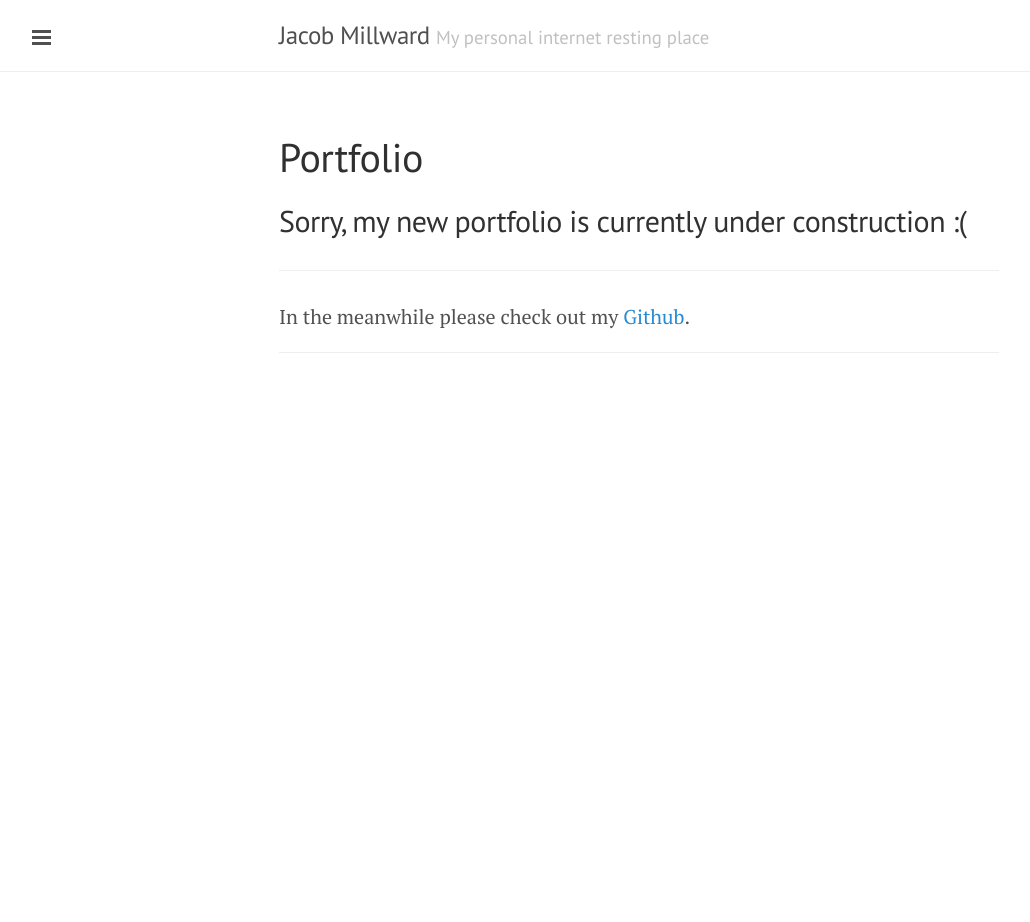
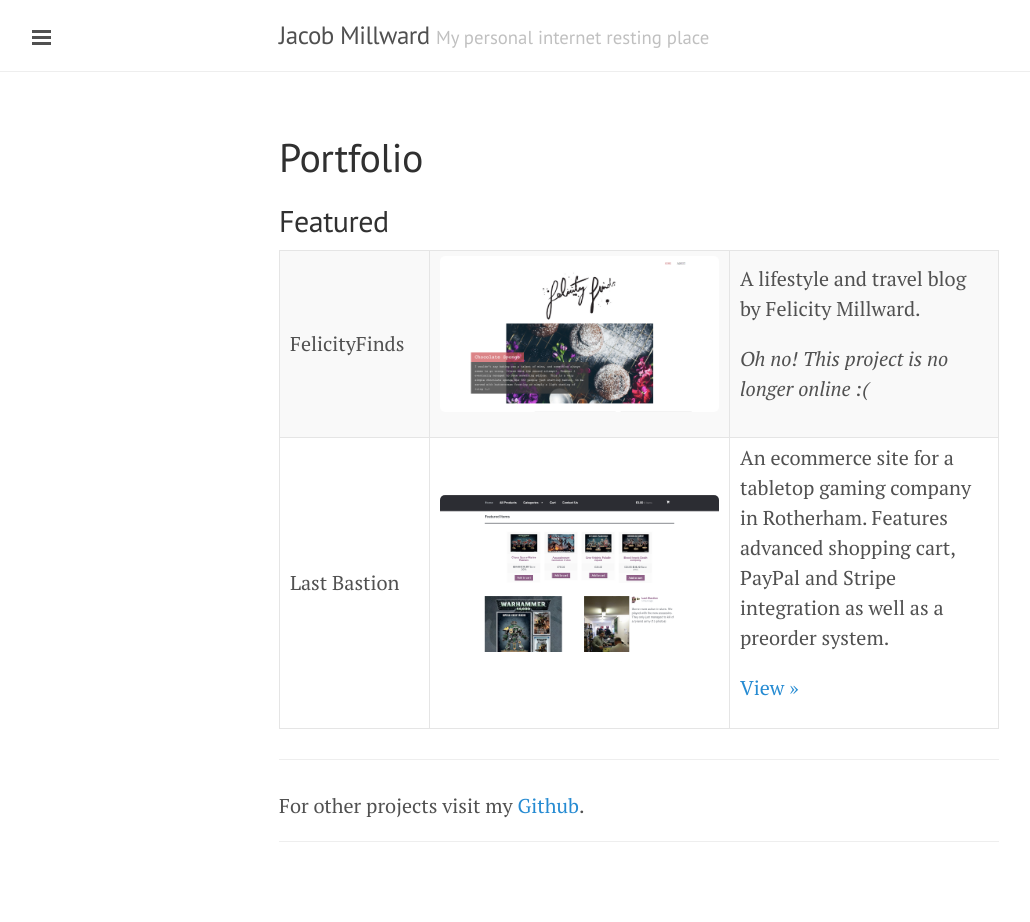
Before and after one commit to JacobMillward/blog, a Jekyll site: the page built from portfolio.md, in a window 1280 px wide. Shown: the whole page, without its empty margins (1-1031 px from the left). Built offline with Jekyll 4.4.1, drawn with Linux system fonts in a browser that asks for light colours; before the commit the page ends 900 px from its top, so only the background shows below that.

Commit message:
Revert "Replaced portfolio page with "Under Construction" message"
This reverts commit a49f99e91d490c8c489c012084216bfdf84ca1b7.

```diff
--- a/portfolio.md
+++ b/portfolio.md
@@ -2,7 +2,34 @@
 layout: page
 title: Portfolio
 ---
-## Sorry, my new portfolio is currently under construction :(
+## Featured
+
+<table>
+  {% for project in site.data.projects %}
+  <tr>
+    <td style="width: 150px">{{project.name}}</td>
+    <td style="width:300px"><a class="fancybox" rel="group" href="{{project.image_url}}"><img src="{{project.image_url}}" alt="" /></a></td>
+    <td>
+      <p>
+        {{project.description}}
+      </p>
+      <p>
+      {% if project.url %}
+      <a href="{{project.url}}" target="_blank">View &raquo;</a>
+      {% else %}
+      <i>Oh no! This project is no longer online :(</i>
+      {% endif %}
+      </p>
+    </td>
+  </tr>
+  {% endfor %}
+  {% unless site.data.projects %}
+  <tr>
+    <td>Nothing here yet.</td>
+  </tr>
+  {% endunless %}
+</table>
+
 ----
 
-In the meanwhile please check out my [Github]({{site.github_url}}).
+For other projects visit my [Github]({{site.github_url}}).
```
